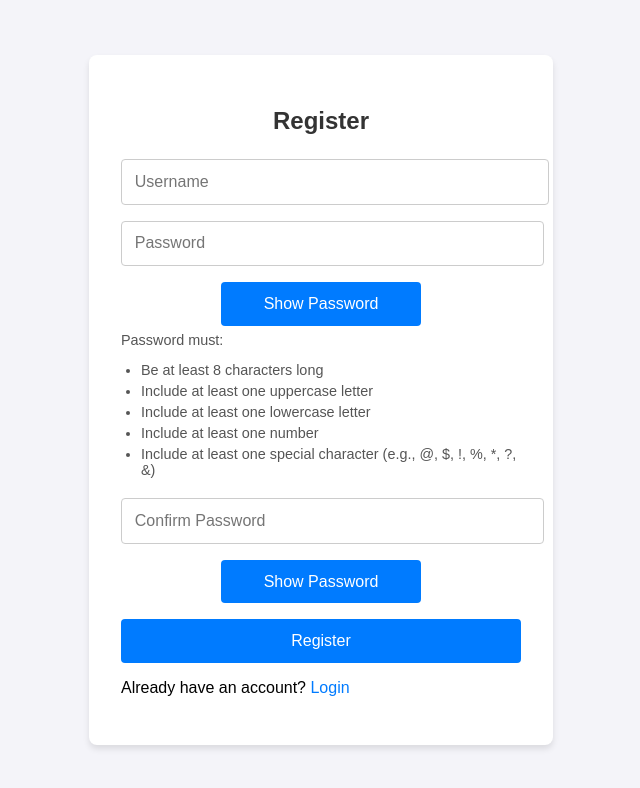
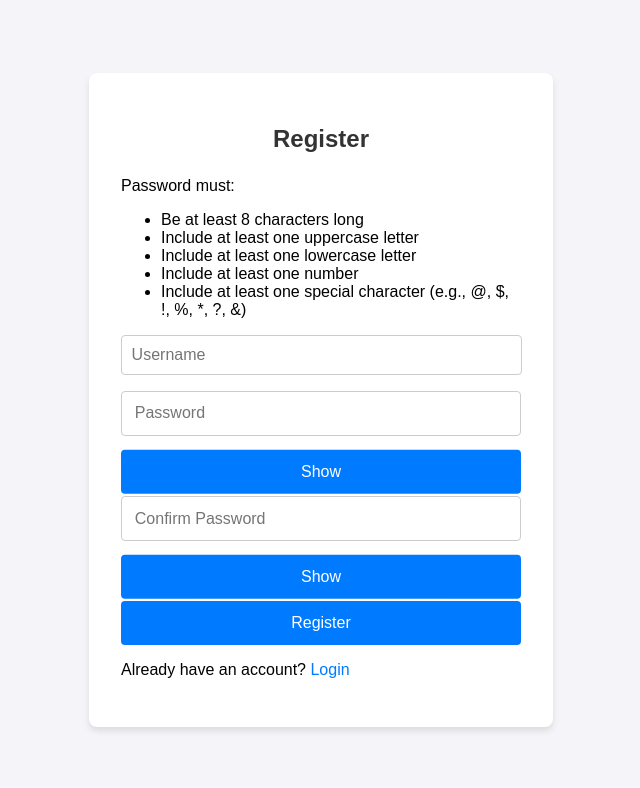
Before and after one commit to ango94/467-AI-Coder, a React (Create React App) app in the folder website-react/client/: page /register in a window 1280 px wide. Shown: the top 788 px of the page, without its empty margins (319-959 px from the left). Built offline with nearby package versions, Linux system fonts and the light colour scheme.

Commit message:
fix from PR reviews

```diff
--- /dev/null
+++ b/website-react/client/src/components/PasswordInput.css
@@ -0,0 +1,38 @@
+/* Password field container */
+.password-field {
+  position: relative;
+  display: inline-block;
+  width: 100%; /* Ensure the container takes up the full width */
+}
+
+/* Password input */
+.password-field .input-field {
+  width: 100%; /* Ensure the input field takes up the full width */
+  padding-right: 50px; /* Add space for the toggle button */
+  border: 1px solid #cccccc;
+  border-radius: 4px;
+  font-size: 1rem;
+  padding: 0.8rem;
+  box-sizing: border-box; /* Include padding and border in the element's total width */
+}
+
+/* Toggle password button */
+.toggle-password {
+
+  top: 50%; /* Center vertically */
+  right: 10px; /* Position the button inside the input field */
+  transform: translateY(-5%);
+  background-color: transparent;
+  border: none;
+  color: #007bff;
+  cursor: pointer;
+  font-size: 0.75rem; /* Smaller font size */
+  padding: 2px 5px; /* Compact padding */
+  height: auto; /* Ensure the button height adjusts to its content */
+  width: auto; /* Ensure the button width adjusts to its content */
+}
+
+.toggle-password:hover {
+  text-decoration: underline;
+  color: #0056b3;
+}
--- /dev/null
+++ b/website-react/client/src/components/PasswordInput.js
@@ -0,0 +1,27 @@
+import React, { useState } from 'react';
+import './PasswordInput.css'; // Optional: Add custom styles for the component
+
+function PasswordInput({ value, onChange, placeholder }) {
+  const [showPassword, setShowPassword] = useState(false);
+
+  return (
+    <div className="password-field">
+      <input className="input-field"
+        type={showPassword ? 'text' : 'password'}
+        value={value}
+        onChange={onChange}
+        placeholder={placeholder}
+        required
+      />
+      <button
+        type="button"
+        className="toggle-password"
+        onClick={() => setShowPassword(!showPassword)}
+      >
+        {showPassword ? 'Hide' : 'Show'}
+      </button>
+    </div>
+  );
+}
+
+export default PasswordInput;
--- a/website-react/client/src/components/Register.css
+++ b/website-react/client/src/components/Register.css
@@ -27,8 +27,8 @@
 }
 
 .register-card input {
-  width: 100%;
-  padding: 0.8rem;
+  width: 95%;
+  padding: 0.6rem;
   margin-bottom: 1rem;
   border: 1px solid #cccccc;
   border-radius: 4px;
@@ -73,57 +73,3 @@
 .register-card a:hover {
   text-decoration: underline;
 }
-
-/* Password rules styling */
-.password-rules {
-  margin-top: -10px;
-  margin-bottom: 20px;
-  font-size: 0.9rem;
-  color: #555;
-}
-
-.password-rules ul {
-  margin: 0;
-  padding-left: 20px;
-}
-
-.password-rules li {
-  margin-bottom: 5px;
-}
-
-/* Password field container */
-.password-field {
-  position: relative;
-  margin-bottom: 1rem;
-}
-
-/* Password input */
-.password-field input {
-  width: 90%;
-  padding: 0.8rem;
-  padding-right: 3rem; /* Add space for the button */
-  border: 1px solid #cccccc;
-  border-radius: 4px;
-  font-size: 1rem;
-}
-
-/* Toggle password button */
-.toggle-password {
-  width: 20%;
-
-}
-
-.toggle-password:hover {
-  text-decoration: underline;
-  color: #0056b3; /* Slightly darker color on hover */
-}
-
-#toggle_password1{
-  width: 50%;
-  margin-left: 25%;
-}
-
-#toggle_password2{
-  width: 50%;
-  margin-left: 25%;
-}
--- a/website-react/client/src/components/Register.js
+++ b/website-react/client/src/components/Register.js
@@ -2,6 +2,8 @@ import React, { useState } from 'react';
 import { useNavigate } from 'react-router-dom';
 import axios from 'axios';
 import './Register.css'; // Import the custom CSS file
+import PasswordInput from './PasswordInput'; // Adjust the path if necessary
+
 
 function Register() {
   const [username, setUsername] = useState('');
@@ -51,6 +53,16 @@ function Register() {
     <div className="register-container">
       <div className="register-card">
       <h2>Register</h2>
+      <div className="password-rules">
+            <p>Password must:</p>
+            <ul>
+              <li>Be at least 8 characters long</li>
+              <li>Include at least one uppercase letter</li>
+              <li>Include at least one lowercase letter</li>
+              <li>Include at least one number</li>
+              <li>Include at least one special character (e.g., @, $, !, %, *, ?, &)</li>
+            </ul>
+      </div>
         {error && <div className="error-message">{error}</div>}
         {success && <div className="success-message">{success}</div>}
         <form onSubmit={handleRegister}>
@@ -61,50 +73,17 @@ function Register() {
             onChange={(e) => setUsername(e.target.value)}
             required
           />
-          <div className="password-field">
-            <input
-              type={showPassword ? 'text' : 'password'} // Toggle input type
-              placeholder="Password"
+          <PasswordInput
             value={password}
             onChange={(e) => setPassword(e.target.value)}
-              required
+            placeholder="Password"
           />
-            <button
-              id="toggle_password1"
-              type="button"
-              className="toggle-password"
-              onClick={() => setShowPassword(!showPassword)}
-            >
-              {showPassword ? 'Hide' : 'Show Password'}
-            </button>
-          </div>
-          <div className="password-rules">
-            <p>Password must:</p>
-            <ul>
-              <li>Be at least 8 characters long</li>
-              <li>Include at least one uppercase letter</li>
-              <li>Include at least one lowercase letter</li>
-              <li>Include at least one number</li>
-              <li>Include at least one special character (e.g., @, $, !, %, *, ?, &)</li>
-            </ul>
-          </div>
-          <div className="password-field">
-            <input
-              type={showPassword ? 'text' : 'password'} // Toggle input type
-              placeholder="Confirm Password"
+
+          <PasswordInput
             value={confirmPassword}
             onChange={(e) => setConfirmPassword(e.target.value)}
-              required
+            placeholder="Confirm Password"
           />
-            <button
-              id="toggle_password2"
-              type="button"
-              className="toggle-password"
-              onClick={() => setShowPassword(!showPassword)}
-            >
-              {showPassword ? 'Hide' : 'Show Password'}
-            </button>
-          </div>
           <button type="submit">Register</button>
         </form>
         <p>
```
Also changed, not shown: 2 other files (tests, documents, lock files or other folders). Lines whose indentation alone changed are shown as unchanged.
